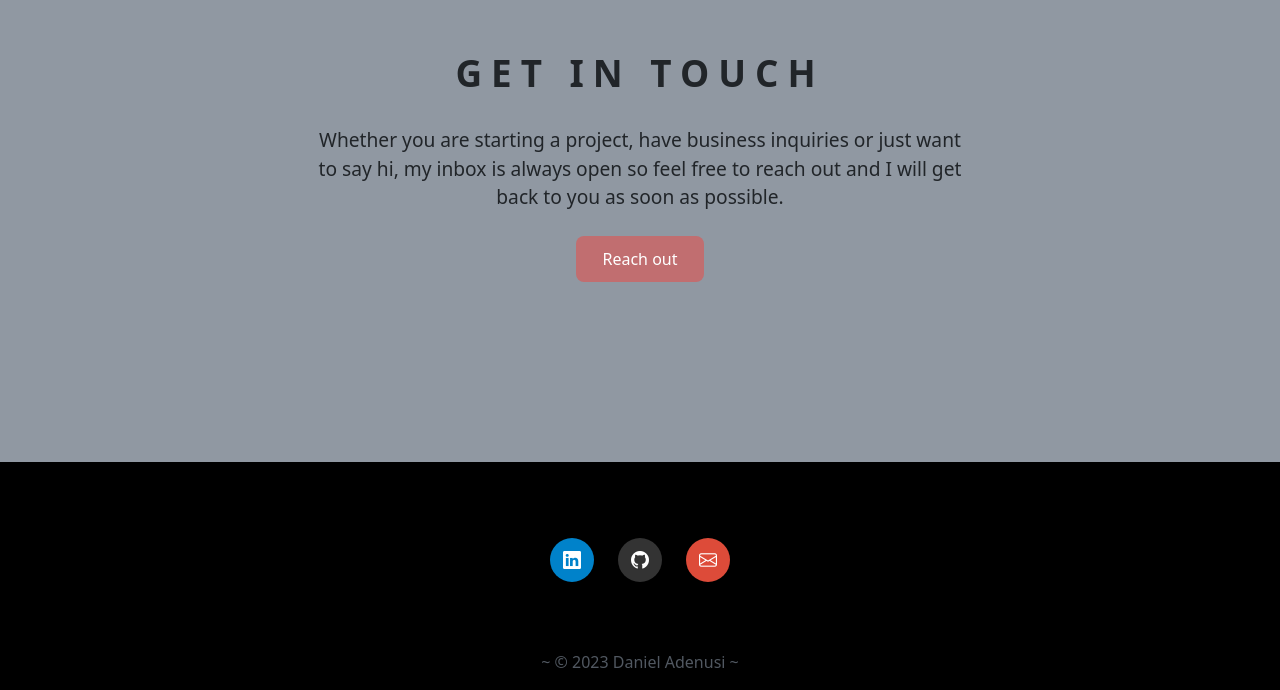
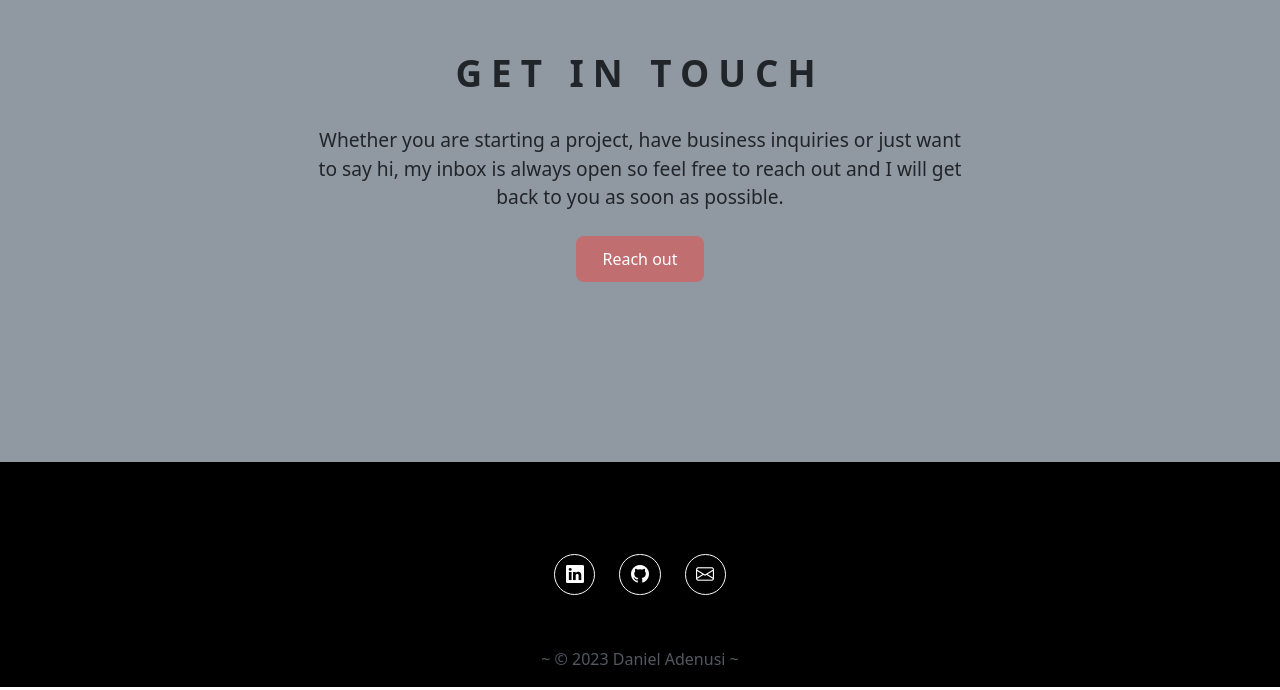
Before and after one commit to DanielAdenusi/Portfolio-Website, a React (Vite) app: page / in a window 1280 px wide. Shown: the part 3243-3933 px from the top of the page. Built offline with nearby package versions, Linux system fonts and the light colour scheme.

Commit message:
Footer link colors and spacing.

```diff
--- a/src/components/footer/Footer.jsx
+++ b/src/components/footer/Footer.jsx
@@ -6,7 +6,7 @@ const Footer = () => {
     <footer className="container-fluid footer-bg" id="footer">
       <div className="container pt-5 py-0 text-white text-center">
         <div className="container pt-4">
-          <section className="footer-nav mb-3 ">
+          <section className="footer-nav mt-3 ">
             {/* <!-- Linkedin --> */}
             <a
               className="btn btn-floating m-1 footer-btn"
--- a/src/components/footer/footer.css
+++ b/src/components/footer/footer.css
@@ -20,7 +20,7 @@
 
 .footer-btn {
   border-radius: 50%;
-  padding: 0.75rem;
+  padding: calc(0.5rem + 0.2vw);
 }
 
 .footer-btn .bi {
@@ -35,7 +35,6 @@
   color: #000;
   width: 100%;
   height: fit-content;
-  /* background-color: green; */
 }
 
 .bi {
@@ -48,7 +47,11 @@
   background-color: #fff;
 }
 
-.footer-btn#linkedin {
+.footer-btn {
+  border: 1px solid #fff;
+}
+
+/* .footer-btn#linkedin {
   background-color: #0082ca;
 }
 
@@ -58,4 +61,4 @@
 
 .footer-btn#email {
   background-color: #dd4b39;
-}
+} */
```
